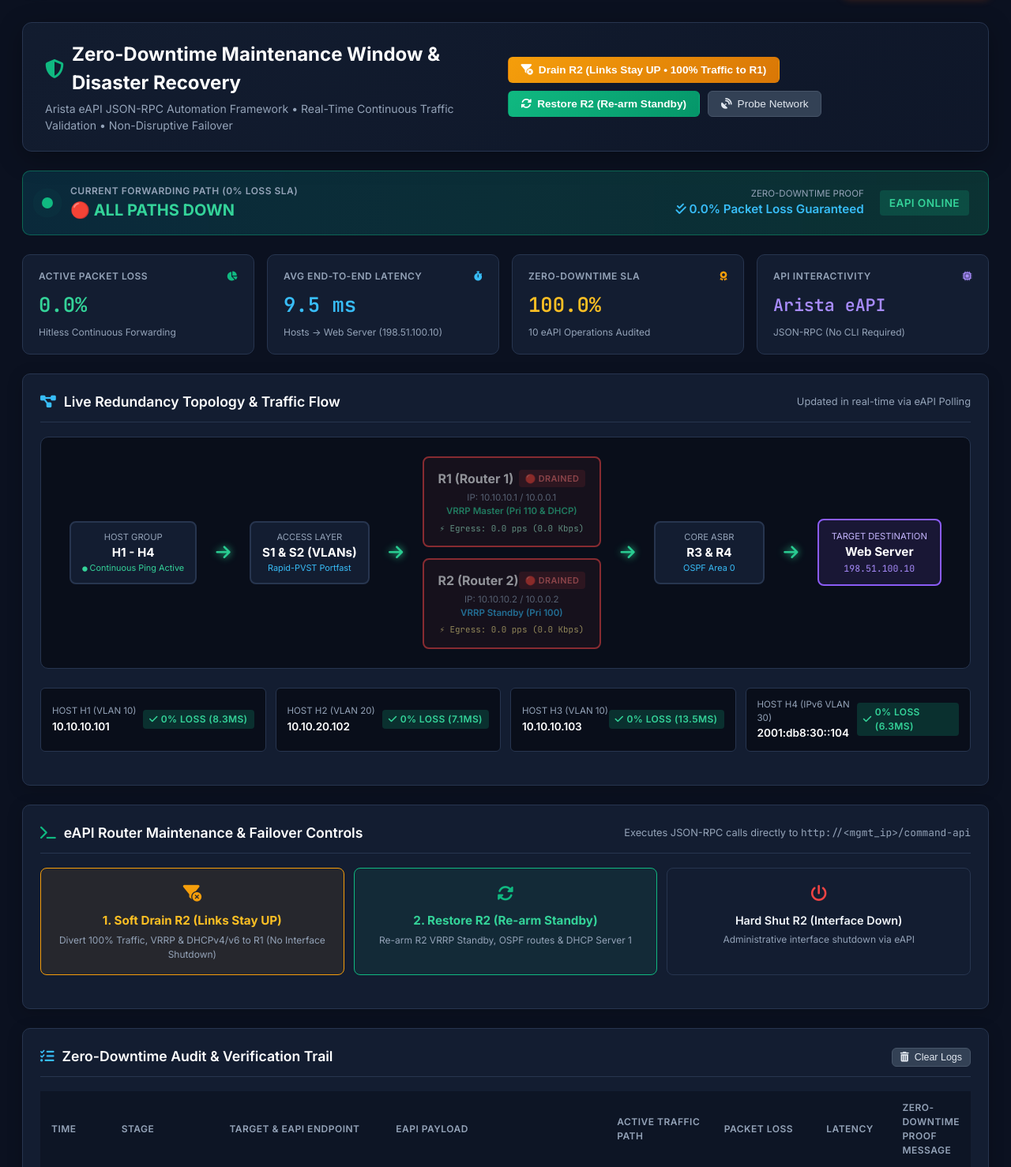
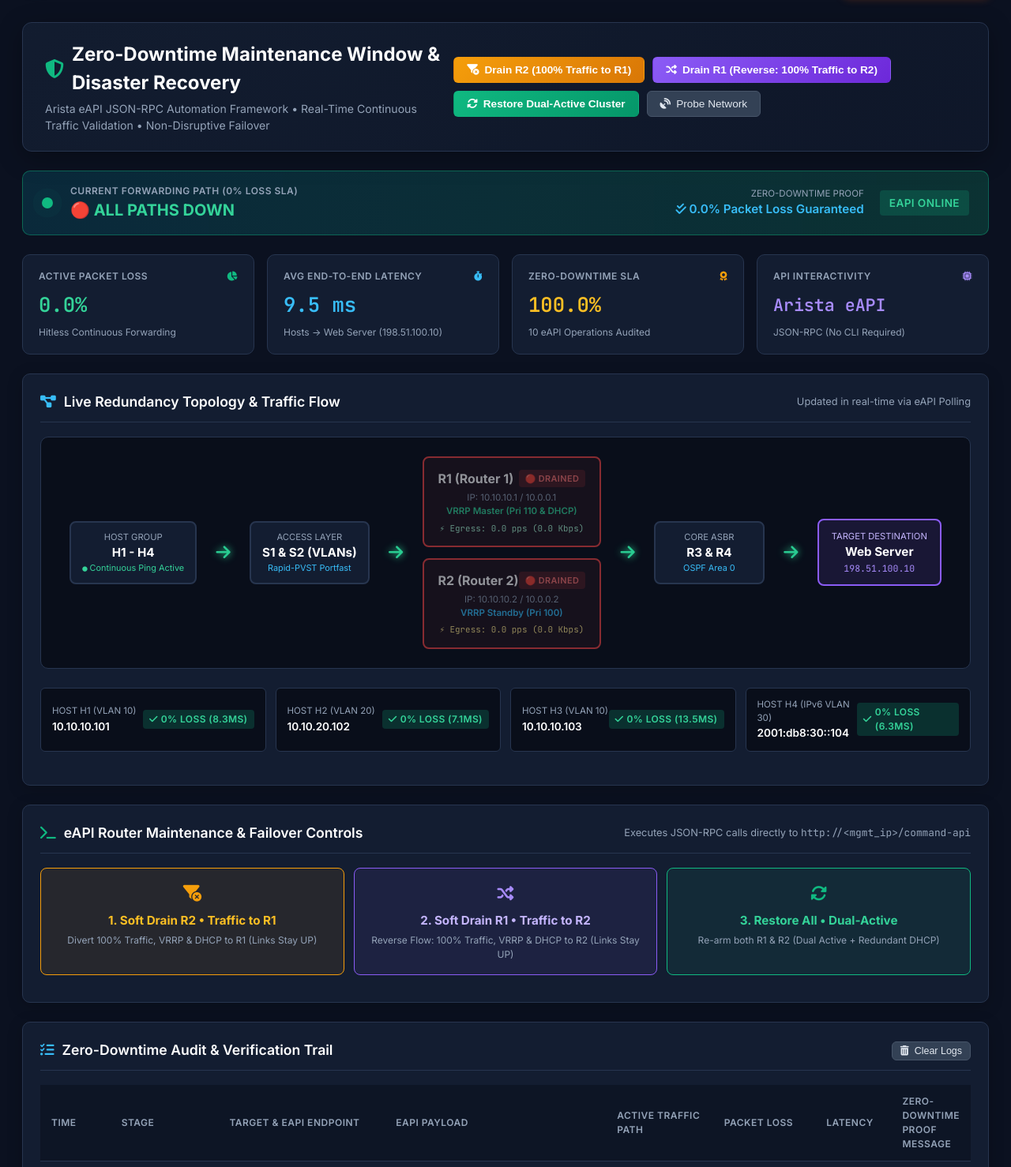
Before and after one commit to aryastark11/advnetman, a Django app: page /maintenance/ in a window 1280 px wide. Shown: the part 68-1546 px from the top of the page at 79% size. Run offline with Django 5.2, Linux system fonts and the light colour scheme; data comes from the database, SQL or seed files in the repository; both versions use the stored data as it was after the commit; data that the repository does not hold is empty.

Commit message:
Implement reverse failover workflow (Drain R1, Restore R2 as Master) with zero-downtime validation

```diff
--- a/nsot_project/automation/views.py
+++ b/nsot_project/automation/views.py
@@ -117,7 +117,7 @@ def check_device_live_status(device):
 
                     # Check for Drained maintenance state on distribution routers (R1/R2)
                     if name in ['r1', 'r2']:
-                        if "disabled" in intf_out or ("redistribute connected" not in ospf_out and "Pri 1 " in vrrp_out) or ("redistribute connected" not in ospf_out and name == 'r2'):
+                        if "disabled" in intf_out or ("redistribute connected" not in ospf_out):
                             return "Drained"
 
                     # Check physical interface states
@@ -581,12 +581,12 @@ def get_cluster_failover_status():
     r1_mgmt = "172.20.20.11"
     r2_mgmt = "172.20.20.12"
 
-    # Query live interface states, routing, VRRP, and real-time counter rates via eAPI
-    r1_ok, r1_res = call_router_eapi(r1_mgmt, ["enable", "show interfaces Ethernet2 status", "show vrrp brief", "show interfaces Ethernet1,Ethernet2 counters rates"])
+    r1_ok, r1_res = call_router_eapi(r1_mgmt, ["enable", "show interfaces Ethernet2 status", "show vrrp brief", "show running-config section router ospf", "show interfaces Ethernet1,Ethernet2 counters rates"])
     r2_ok, r2_res = call_router_eapi(r2_mgmt, ["enable", "show interfaces Ethernet2 status", "show vrrp brief", "show running-config section router ospf", "show interfaces Ethernet1,Ethernet2 counters rates"])
 
     r1_et2_up = False
     r1_vrrp_state = "Offline"
+    r1_ospf_redist = False
     r1_rates = {'et1_in_pps': 0.0, 'et1_out_pps': 0.0, 'et2_in_pps': 0.0, 'et2_out_pps': 0.0, 'total_out_pps': 0.0, 'total_kbps': 0.0}
     if r1_ok and "result" in r1_res:
         intf_out = r1_res["result"][1].get("output", "")
@@ -598,10 +598,13 @@ def get_cluster_failover_status():
             r1_vrrp_state = "Backup"
         elif "Init" in vrrp_out:
             r1_vrrp_state = "Init"
+        if len(r1_res["result"]) > 3:
+            ospf_out = r1_res["result"][3].get("output", "")
+            r1_ospf_redist = "redistribute connected" in ospf_out
 
         # Parse live interface traffic statistics
-        if len(r1_res["result"]) > 3:
-            rates_raw = r1_res["result"][3].get("output", "")
+        if len(r1_res["result"]) > 4:
+            rates_raw = r1_res["result"][4].get("output", "")
             for line in rates_raw.splitlines():
                 parts = line.split()
                 if len(parts) >= 8:
@@ -662,16 +665,21 @@ def get_cluster_failover_status():
     # Determine Active Forwarding Path
     if r1_et2_up and not r2_et2_up:
         active_path = "R1"
-        active_path_label = "🟢 ACTIVE PATH: R1 (R2 Drained / Maintenance)"
+        active_path_label = "🟢 ACTIVE PATH: R1 (R2 Hard Shut / Maintenance)"
         r1_status_badge = "Active (Forwarding 100% Traffic)"
         r2_status_badge = "Drained (Maintenance Mode)"
     elif r2_et2_up and not r1_et2_up:
         active_path = "R2"
-        active_path_label = "🟢 ACTIVE PATH: R2 (R1 Drained / Maintenance)"
+        active_path_label = "🟢 ACTIVE PATH: R2 (R1 Hard Shut / Maintenance)"
         r1_status_badge = "Drained (Maintenance Mode)"
         r2_status_badge = "Active (Forwarding 100% Traffic)"
     elif r1_et2_up and r2_et2_up:
-        if not r2_ospf_redist or r2_rates['total_out_pps'] == 0.0:
+        if not r1_ospf_redist:
+            active_path = "R2_SOFT"
+            active_path_label = "🟢 ACTIVE PATH: R2 (R1 Soft Drained - 100% Traffic, DHCP & GW on R2, R1 Links UP)"
+            r1_status_badge = "Soft Drained (Physical Links UP, 0% Traffic)"
+            r2_status_badge = "Active (100% Traffic, VRRP Master & DHCP)"
+        elif not r2_ospf_redist:
             active_path = "R1_SOFT"
             active_path_label = "🟢 ACTIVE PATH: R1 (R2 Soft Drained - 100% Traffic, DHCP & GW on R1, R2 Links UP)"
             r1_status_badge = "Active (100% Traffic, VRRP Master & DHCP)"
@@ -684,8 +692,8 @@ def get_cluster_failover_status():
         else:
             active_path = "R2_DUAL"
             active_path_label = "🟢 DUAL-ACTIVE PATH: R2 (VRRP Master) + R1 (Hot Standby)"
-            r1_status_badge = "Online (VRRP Standby Ready)"
-            r2_status_badge = "Active (VRRP Master)"
+            r1_status_badge = "Online (VRRP Standby Ready & DHCP Server 2)"
+            r2_status_badge = "Active (VRRP Master & DHCP Server 1)"
     else:
         active_path = "NONE"
         active_path_label = "🔴 ALL PATHS DOWN"
@@ -805,6 +813,117 @@ def maintenance_action_api(request):
             'ping_res': ping_res,
             'log_id': log_entry.id,
             'message': 'R2 successfully Soft Drained via eAPI: Physical links remain UP, while 100% traffic, routing, and DHCP flow exclusively through R1.'
+        })
+
+    elif action == 'drain_r1_soft':
+        # Reverse Maintenance Workflow: Bring back R2 to normal/master state, Soft Drain R1 (Links stay UP)
+        # All traffic (northbound, southbound, VRRP gateway, and DHCP) shifts seamlessly to R2!
+        cmds_r2 = [
+            "enable", "configure",
+            "interface Ethernet2", "no shutdown",
+            "interface Ethernet1", "no shutdown",
+            "interface Ethernet2.10", "vrrp 10 priority-level 110", "dhcp server ipv4", "dhcp server ipv6",
+            "interface Ethernet2.20", "vrrp 20 priority-level 110", "dhcp server ipv4", "dhcp server ipv6",
+            "interface Ethernet2.30", "vrrp 30 priority-level 110", "dhcp server ipv6",
+            "router ospf 1", "redistribute connected", "redistribute rip",
+            "ipv6 router ospf 1", "redistribute connected",
+            "router rip", "no shutdown"
+        ]
+        cmds_r1 = [
+            "enable", "configure",
+            "interface Ethernet2", "no shutdown",
+            "interface Ethernet1", "no shutdown",
+            "interface Ethernet2.10", "vrrp 10 priority-level 1", "no dhcp server ipv4", "no dhcp server ipv6",
+            "interface Ethernet2.20", "vrrp 20 priority-level 1", "no dhcp server ipv4", "no dhcp server ipv6",
+            "interface Ethernet2.30", "vrrp 30 priority-level 1", "no dhcp server ipv6",
+            "router ospf 1", "no redistribute connected", "no redistribute rip",
+            "ipv6 router ospf 1", "no redistribute connected",
+            "router rip", "shutdown"
+        ]
+        # Arm R2 first so it's fully active, then drain R1
+        call_router_eapi(r2_mgmt, cmds_r2)
+        call_router_eapi(r1_mgmt, cmds_r1)
+        call_router_eapi(s1_mgmt, ["enable", "clear mac address-table dynamic"])
+        call_router_eapi(s2_mgmt, ["enable", "clear mac address-table dynamic"])
+        subprocess.run(["sleep", "0.5"])
+
+        # Test ping probes and verify hitless forwarding to R2
+        ping_res = run_host_pings(count=3)
+        active_path = "🟢 ACTIVE PATH: R2 (R1 Soft Drained & Physical Links UP)"
+
+        log_entry = MaintenanceLog.objects.create(
+            stage="R1 Soft Drain (Reverse Flow to R2)",
+            action="eAPI POST /command-api -> Soft Drain R1 (Links UP, VRRP Pri 1, OSPF Drained, R2 Restored as Master)",
+            target_device="R1 (172.20.20.11)",
+            api_endpoint=f"http://{r1_mgmt}/command-api",
+            api_command=json.dumps(cmds_r1),
+            active_path=active_path,
+            ping_status=f"{ping_res['overall_loss_pct']}% Loss (Hitless)",
+            latency_ms=ping_res['overall_latency_ms'],
+            proof_message=f"Reverse Workflow Complete: R2 restored as Master, R1 Soft Drained (Physical Links UP). 100% Traffic, DHCP & Gateway handled exclusively by R2. {ping_res['summary']}"
+        )
+
+        return JsonResponse({
+            'status': 'success',
+            'stage': 'R1 Soft Drained (Reverse Flow to R2)',
+            'active_path': active_path,
+            'ping_res': ping_res,
+            'log_id': log_entry.id,
+            'message': 'Reverse workflow successful! R2 restored to normal/Master state, R1 Soft Drained (Links UP). 100% traffic, VRRP, and DHCP are flowing exclusively through R2.'
+        })
+
+    elif action == 'restore_r1_soft' or action == 'restore_all_normal':
+        # Restore both R1 and R2 to normal dual-active cluster state
+        cmds_r1 = [
+            "enable", "configure",
+            "interface Ethernet2", "no shutdown",
+            "interface Ethernet1", "no shutdown",
+            "interface Ethernet2.10", "vrrp 10 priority-level 110", "dhcp server ipv4", "dhcp server ipv6",
+            "interface Ethernet2.20", "vrrp 20 priority-level 110", "dhcp server ipv4", "dhcp server ipv6",
+            "interface Ethernet2.30", "vrrp 30 priority-level 110", "dhcp server ipv6",
+            "router ospf 1", "redistribute connected", "redistribute rip",
+            "ipv6 router ospf 1", "redistribute connected",
+            "router rip", "no shutdown"
+        ]
+        cmds_r2 = [
+            "enable", "configure",
+            "interface Ethernet2", "no shutdown",
+            "interface Ethernet1", "no shutdown",
+            "interface Ethernet2.10", "vrrp 10 priority-level 100", "dhcp server ipv4", "dhcp server ipv6",
+            "interface Ethernet2.20", "vrrp 20 priority-level 100", "dhcp server ipv4", "dhcp server ipv6",
+            "interface Ethernet2.30", "vrrp 30 priority-level 100", "dhcp server ipv6",
+            "router ospf 1", "redistribute connected", "redistribute rip",
+            "ipv6 router ospf 1", "redistribute connected",
+            "router rip", "no shutdown"
+        ]
+        call_router_eapi(r1_mgmt, cmds_r1)
+        call_router_eapi(r2_mgmt, cmds_r2)
+        call_router_eapi(s1_mgmt, ["enable", "clear mac address-table dynamic"])
+        call_router_eapi(s2_mgmt, ["enable", "clear mac address-table dynamic"])
+        subprocess.run(["sleep", "0.5"])
+
+        ping_res = run_host_pings(count=3)
+        active_path = "🟢 DUAL-ACTIVE PATH: R1 (Master) + R2 (Standby Ready)"
+
+        log_entry = MaintenanceLog.objects.create(
+            stage="Cluster Restoration (Dual Active Normal)",
+            action="eAPI POST /command-api -> Restore R1 & R2 (VRRP Pri 110/100, OSPF Restored, Dual DHCP Servers Active)",
+            target_device="R1 & R2 Cluster",
+            api_endpoint=f"http://{r1_mgmt}/command-api",
+            api_command=json.dumps(cmds_r1),
+            active_path=active_path,
+            ping_status=f"{ping_res['overall_loss_pct']}% Loss (Hitless)",
+            latency_ms=ping_res['overall_latency_ms'],
+            proof_message=f"Both R1 and R2 fully restored to service via eAPI. Dual router redundancy and redundant DHCP servers active. {ping_res['summary']}"
+        )
+
+        return JsonResponse({
+            'status': 'success',
+            'stage': 'Cluster Restored (Dual Active)',
+            'active_path': active_path,
+            'ping_res': ping_res,
+            'log_id': log_entry.id,
+            'message': 'Both routers successfully restored to normal state via eAPI. Dual active redundancy and dual DHCP servers re-armed.'
         })
 
     elif action == 'restore_r2_soft':
--- a/nsot_project/templates/automation/maintenance.html
+++ b/nsot_project/templates/automation/maintenance.html
@@ -221,11 +221,14 @@
     </p>
   </div>
   <div style="display: flex; gap: 10px; flex-wrap: wrap;">
-    <button onclick="triggerAction('drain_r2_soft')" class="btn btn-primary" id="btn-soft-drain" style="background: linear-gradient(135deg, #f59e0b, #d97706); font-weight: 600;">
-      <i class="fa-solid fa-filter-circle-xmark"></i> Drain R2 (Links Stay UP &bull; 100% Traffic to R1)
+    <button onclick="triggerAction('drain_r2_soft')" class="btn btn-primary" id="btn-soft-drain-r2" style="background: linear-gradient(135deg, #f59e0b, #d97706); font-weight: 600;">
+      <i class="fa-solid fa-filter-circle-xmark"></i> Drain R2 (100% Traffic to R1)
     </button>
-    <button onclick="triggerAction('restore_r2_soft')" class="btn btn-primary" id="btn-soft-restore" style="background: linear-gradient(135deg, #10b981, #059669); font-weight: 600;">
-      <i class="fa-solid fa-rotate"></i> Restore R2 (Re-arm Standby)
+    <button onclick="triggerAction('drain_r1_soft')" class="btn btn-primary" id="btn-soft-drain-r1" style="background: linear-gradient(135deg, #8b5cf6, #6d28d9); font-weight: 600;">
+      <i class="fa-solid fa-shuffle"></i> Drain R1 (Reverse: 100% Traffic to R2)
+    </button>
+    <button onclick="triggerAction('restore_all_normal')" class="btn btn-primary" id="btn-soft-restore" style="background: linear-gradient(135deg, #10b981, #059669); font-weight: 600;">
+      <i class="fa-solid fa-rotate"></i> Restore Dual-Active Cluster
     </button>
     <button onclick="triggerAction('run_probe')" class="btn btn-secondary" title="Send live ping probes from H1-H4">
       <i class="fa-solid fa-satellite-dish"></i> Probe Network
@@ -439,26 +442,26 @@
     </div>
   </div>
 
-  <div class="action-btn-grid" style="grid-template-columns: repeat(3, 1fr);">
-    <!-- Primary Option: Soft Drain R2 -->
+  <div class="action-btn-grid" style="grid-template-columns: repeat(3, 1fr); margin-bottom: 12px;">
+    <!-- Option 1: Soft Drain R2 -->
     <div class="action-card-btn" onclick="triggerAction('drain_r2_soft')" style="border-color: #f59e0b; background: rgba(245, 158, 11, 0.08);">
       <div style="font-size: 1.3rem; color: #f59e0b; margin-bottom: 8px;"><i class="fa-solid fa-filter-circle-xmark"></i></div>
-      <div style="font-weight: 700; font-size: 0.95rem; margin-bottom: 4px; color: #fbbf24;">1. Soft Drain R2 (Links Stay UP)</div>
-      <div style="font-size: 0.75rem; color: #94a3b8;">Divert 100% Traffic, VRRP &amp; DHCPv4/v6 to R1 (No Interface Shutdown)</div>
+      <div style="font-weight: 700; font-size: 0.95rem; margin-bottom: 4px; color: #fbbf24;">1. Soft Drain R2 &bull; Traffic to R1</div>
+      <div style="font-size: 0.75rem; color: #94a3b8;">Divert 100% Traffic, VRRP &amp; DHCP to R1 (Links Stay UP)</div>
     </div>
 
-    <!-- Restore R2 -->
-    <div class="action-card-btn" onclick="triggerAction('restore_r2_soft')" style="border-color: #10b981; background: rgba(16, 185, 129, 0.08);">
-      <div style="font-size: 1.3rem; color: #10b981; margin-bottom: 8px;"><i class="fa-solid fa-rotate"></i></div>
-      <div style="font-weight: 700; font-size: 0.95rem; margin-bottom: 4px; color: #34d399;">2. Restore R2 (Re-arm Standby)</div>
-      <div style="font-size: 0.75rem; color: #94a3b8;">Re-arm R2 VRRP Standby, OSPF routes &amp; DHCP Server 1</div>
+    <!-- Option 2: Soft Drain R1 (Reverse Flow) -->
+    <div class="action-card-btn" onclick="triggerAction('drain_r1_soft')" style="border-color: #8b5cf6; background: rgba(139, 92, 246, 0.08);">
+      <div style="font-size: 1.3rem; color: #a78bfa; margin-bottom: 8px;"><i class="fa-solid fa-shuffle"></i></div>
+      <div style="font-weight: 700; font-size: 0.95rem; margin-bottom: 4px; color: #c4b5fd;">2. Soft Drain R1 &bull; Traffic to R2</div>
+      <div style="font-size: 0.75rem; color: #94a3b8;">Reverse Flow: 100% Traffic, VRRP &amp; DHCP to R2 (Links Stay UP)</div>
     </div>
 
-    <!-- Hard Drain R2 -->
-    <div class="action-card-btn" onclick="triggerAction('r2_down')">
-      <div style="font-size: 1.3rem; color: #ef4444; margin-bottom: 8px;"><i class="fa-solid fa-power-off"></i></div>
-      <div style="font-weight: 600; font-size: 0.9rem; margin-bottom: 4px;">Hard Shut R2 (Interface Down)</div>
-      <div style="font-size: 0.75rem; color: var(--text-muted);">Administrative interface shutdown via eAPI</div>
+    <!-- Option 3: Restore All Dual-Active -->
+    <div class="action-card-btn" onclick="triggerAction('restore_all_normal')" style="border-color: #10b981; background: rgba(16, 185, 129, 0.08);">
+      <div style="font-size: 1.3rem; color: #10b981; margin-bottom: 8px;"><i class="fa-solid fa-rotate"></i></div>
+      <div style="font-weight: 700; font-size: 0.95rem; margin-bottom: 4px; color: #34d399;">3. Restore All &bull; Dual-Active</div>
+      <div style="font-size: 0.75rem; color: #94a3b8;">Re-arm both R1 &amp; R2 (Dual Active + Redundant DHCP)</div>
     </div>
   </div>
 
@@ -607,14 +610,14 @@
           r1Box.className = 'node-box drained';
           r1Badge.className = 'badge badge-drained';
           r1Badge.innerText = '🟠 DRAINED';
-          r1Role.innerText = 'Drained (0% Traffic)';
+          r1Role.innerText = 'Drained (0% Traffic • Soft Drained)';
           r1Role.style.color = '#fbbf24';
         } else if (cluster.r1.et2_up) {
-          r1Box.className = 'node-box active-primary';
+          r1Box.className = cluster.r1.vrrp_state === 'Master' ? 'node-box active-primary' : 'node-box active-secondary';
           r1Badge.className = 'badge badge-online';
           r1Badge.innerText = '🟢 ACTIVE';
-          r1Role.innerText = `VRRP ${cluster.r1.vrrp_state} (Pri 110 & DHCP)`;
-          r1Role.style.color = '#34d399';
+          r1Role.innerText = cluster.r1.vrrp_state === 'Master' ? 'VRRP Master (Pri 110 & DHCP)' : 'VRRP Standby (Pri 100)';
+          r1Role.style.color = cluster.r1.vrrp_state === 'Master' ? '#34d399' : '#38bdf8';
         } else {
           r1Box.className = 'node-box drained';
           r1Badge.className = 'badge badge-offline';
@@ -638,11 +641,11 @@
           r2Role.innerText = 'Drained (0% Traffic • Soft Drained)';
           r2Role.style.color = '#fbbf24';
         } else if (cluster.r2.et2_up) {
-          r2Box.className = 'node-box active-secondary';
+          r2Box.className = cluster.r2.vrrp_state === 'Master' ? 'node-box active-primary' : 'node-box active-secondary';
           r2Badge.className = 'badge badge-online';
           r2Badge.innerText = '🟢 ACTIVE';
-          r2Role.innerText = `VRRP ${cluster.r2.vrrp_state} (Pri 100)`;
-          r2Role.style.color = '#38bdf8';
+          r2Role.innerText = cluster.r2.vrrp_state === 'Master' ? 'VRRP Master (Pri 110 & DHCP)' : 'VRRP Standby (Pri 100)';
+          r2Role.style.color = cluster.r2.vrrp_state === 'Master' ? '#34d399' : '#38bdf8';
         } else {
           r2Box.className = 'node-box drained';
           r2Badge.className = 'badge badge-offline';
```
Also changed, not shown: nsot_project/nsot.db.
